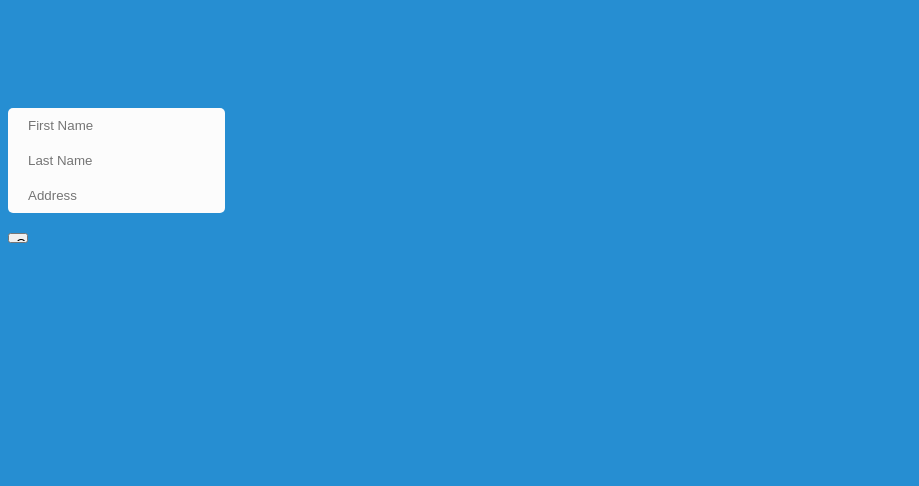
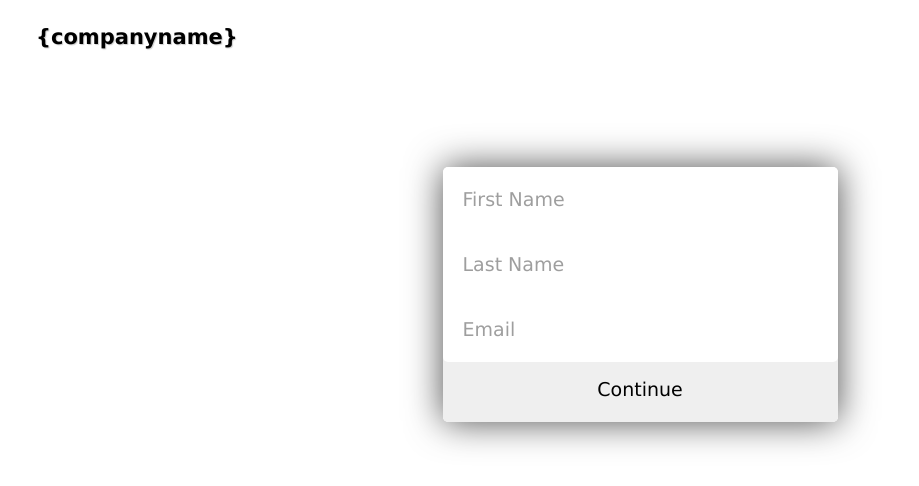
Before and after one commit to Flawless-Work/Merchant-Product, a website: page page2/index.html in a window 1280 px wide. Shown: the whole page, without its empty margins (0-919 px from the left). Drawn offline with Linux system fonts and the light colour scheme.

Commit message:
Designed Page1,2,3. Added configurable colors

```diff
--- a/page2/index.html
+++ b/page2/index.html
@@ -4,12 +4,14 @@
 
     </header>
 <body>
-
-    <div>
+  <div id="companyNameBox">
+    <h2 id="companyName">{companyname}</h2>
+  </div>
+    <div id="formBox">
         <form action="/page3/index.html" method="GET">
             <input id="inputFirstName" name="firstName" type="text" placeholder="First Name"><br>
             <input id="inputLastName" name="lastName" type="text" placeholder="Last Name"><br>
-            <input id="inputAdress" name="address" type="text" placeholder="Address"><br>
+            <input id="inputAdress" name="address" type="text" placeholder="Email"><br>
             <input id="continueButton" type="submit" value="Continue">
         </form>
     </div>
--- a/page2/style.css
+++ b/page2/style.css
@@ -1,27 +1,61 @@
 body {
-  background-color: #268ED2;
+  background-color: {backgroundColor};
+}
+
+::placeholder { /* Chrome, Firefox, Opera, Safari 10.1+ */
+    color: #6b6b6b;
+    opacity: 0.65; /* Firefox */
+}
+
+
+#companyNameBox {
+      top: 0;
+      bottom: 0;
+      padding: auto;
+      overflow: hidden;
+      border: none;
+      font-family: "Lucida Sans Unicode", "Lucida Grande", sans-serif;
+      font-size: 14px;
+      color: {textBrightColor};
+      text-indent: 2em;
+      -o-text-overflow: clip;
+      text-overflow: clip;
+      text-shadow: 1px 1px 1px rgba(0,0,0,0.2) ;
+    }
+
+#formBox {
+  -webkit-box-sizing: border-box;
+  -moz-box-sizing: border-box;
+  box-sizing: border-box;
+  border-radius: 5px;
+  margin: 100px auto 10px;
+  overflow: hidden;
+  width: 395px;
+  height: 255px;
+  border: none;
+  -webkit-box-shadow: 0px 0px 36px 0px rgba(0,0,0,0.7);
+box-shadow: 0px 0px 36px 0px rgba(0,0,0,0.7);
 }
 
 #inputFirstName {
-    margin-top: 100px;
   display: inline-block;
   -webkit-box-sizing: content-box;
   -moz-box-sizing: content-box;
   box-sizing: content-box;
   padding: 10px 20px;
-  border: none;
+  border: 1px;
+  border-bottom: 1px solid {PrimaryColor};
+  width: 355px;
+  height: 45px;
   -webkit-border-radius: 5px 5px 0px 0px;
   border-radius: 5px 5px 0px 0px;
-  font: class="support css-value">normal 16px/normal "Times New Roman", Times, serif;
-  color: rgba(0,142,198,1);
+  font-family: "Lucida Sans Unicode", "Lucida Grande", sans-serif;
+  font-size: 19px;
+  color: {textDarkColor};
   -o-text-overflow: clip;
   text-overflow: clip;
-  background: rgba(252,252,252,1);
-  text-shadow: 1px 1px 0 rgba(255,255,255,0.66) ;
-  -webkit-transition: all 200ms cubic-bezier(0.42, 0, 0.58, 1);
-  -moz-transition: all 200ms cubic-bezier(0.42, 0, 0.58, 1);
-  -o-transition: all 200ms cubic-bezier(0.42, 0, 0.58, 1);
-  transition: all 200ms cubic-bezier(0.42, 0, 0.58, 1);
+  background: {SecondaryColor};
+  outline: none;
 
 }
 
@@ -32,16 +66,15 @@ body {
     box-sizing: content-box;
     padding: 10px 20px;
     border: none;
-    font: class="support css-value">normal 16px/normal "Times New Roman", Times, serif;
-    color: rgba(0,142,198,1);
+    width: 355px;
+    height: 45px;
+    font-family: "Lucida Sans Unicode", "Lucida Grande", sans-serif;
+    font-size: 19px;
+    color: {textDarkColor};
     -o-text-overflow: clip;
     text-overflow: clip;
-    background: rgba(252,252,252,1);
-    text-shadow: 1px 1px 0 rgba(255,255,255,0.66) ;
-    -webkit-transition: all 200ms cubic-bezier(0.42, 0, 0.58, 1);
-    -moz-transition: all 200ms cubic-bezier(0.42, 0, 0.58, 1);
-    -o-transition: all 200ms cubic-bezier(0.42, 0, 0.58, 1);
-    transition: all 200ms cubic-bezier(0.42, 0, 0.58, 1);
+    background: {SecondaryColor};
+    outline: none;
 }
 
 #inputAdress {
@@ -50,27 +83,54 @@ body {
     -moz-box-sizing: content-box;
     box-sizing: content-box;
     padding: 10px 20px;
-    border: none;
+    border: 1px;
+    border-top: 1px solid {PrimaryColor};
+    width: 355px;
+    height: 45px;
     -webkit-border-radius: 0px 0px 5px 5px;
     border-radius: 0px 0px 5px 5px;
-    font: class="support css-value">normal 16px/normal "Times New Roman", Times, serif;
-    color: rgba(0,142,198,1);
+    font-family: "Lucida Sans Unicode", "Lucida Grande", sans-serif;
+    font-size: 19px;
+    color: {textDarkColor};
     -o-text-overflow: clip;
     text-overflow: clip;
-    background: rgba(252,252,252,1);
-    text-shadow: 1px 1px 0 rgba(255,255,255,0.66) ;
-    -webkit-transition: all 200ms cubic-bezier(0.42, 0, 0.58, 1);
-    -moz-transition: all 200ms cubic-bezier(0.42, 0, 0.58, 1);
-    -o-transition: all 200ms cubic-bezier(0.42, 0, 0.58, 1);
-    transition: all 200ms cubic-bezier(0.42, 0, 0.58, 1);
-}
-
-#continueButton {
-    margin-top: 20px;
-    width: 20px;
-    height: 10px;
+    background: {SecondaryColor};
+    outline: none;
 }
 
 #inputFirstName:active {
   background: rgba(240,240,240,1);
 }
+
+#continueButton {
+    display: block;
+    margin-top: -5px;
+    width: 395px;
+    height: 65px;
+    -webkit-border-radius: 0px 0px 5px 5px;
+    border-radius: 0px 0px 5px 5px;
+    background: {PrimaryColor};
+    border: 0;
+    font-family: "Lucida Sans Unicode", "Lucida Grande", sans-serif;
+    font-size: 19px;
+    color: {textBrightColor};
+}
+
+#continueButton:hover {
+  background: {buttonHoverColor};
+  color: {textDarkColor};
+  font-size: 17px;
+  transition-duration: 0.3s;
+  -webkit-box-shadow: inset 0px 0px 19px 0px rgba(0,0,0,0.4);
+  box-shadow: inset 0px 0px 19px 0px rgba(0,0,0,0.4);
+}
+
+#continueButton:active {
+  background: {buttonActiveColor};
+  color: {textDarkColor};
+  font-size: 15px;
+  transition-duration: 0.1s;
+  -webkit-box-shadow: inset 0px 0px 19px 0px rgba(0,0,0,0.7);
+  box-shadow: inset 0px 0px 19px 0px rgba(0,0,0,0.7);
+  outline: none;
+}
--- a/page3/style.css
+++ b/page3/style.css
@@ -1,5 +1,42 @@
+body {
+  background-color: {backgroundColor};
+}
+
+
+#companyNameBox {
+      top: 0;
+      bottom: 0;
+      padding: auto;
+      overflow: hidden;
+      border: none;
+      font-family: "Lucida Sans Unicode", "Lucida Grande", sans-serif;
+      font-size: 14px;
+      color: {textBrightColor};
+      text-indent: 2em;
+      -o-text-overflow: clip;
+      text-overflow: clip;
+      text-shadow: 1px 1px 1px rgba(0,0,0,0.2) ;
+    }
+
+#textBox {
+  -webkit-box-sizing: border-box;
+  -moz-box-sizing: border-box;
+  box-sizing: border-box;
+  border-radius: 5px;
+  margin: 100px auto 10px;
+  overflow: hidden;
+  width: 395px;
+  height: 255px;
+  border: none;
+  background: {SecondaryColor};
+  -webkit-box-shadow: 0px 0px 36px 0px rgba(0,0,0,0.7);
+box-shadow: 0px 0px 36px 0px rgba(0,0,0,0.7);
+}
+
 #ThankyouText {
-    margin-top: 100px;
     text-align: center;
-    font-family: sans-serif;
+    font-family: "Lucida Sans Unicode", "Lucida Grande", sans-serif;
+    font-size: 20px;
+    color: {textDarkColor};
+    padding: 5px;
 }
--- a/style.css
+++ b/style.css
@@ -1,6 +1,8 @@
 body {
-  background-color: #268ED2;
+  background-color: {backgroundColor};
 }
+
+
 
 #companyNameBox {
       top: 0;
@@ -8,8 +10,9 @@ body {
       padding: auto;
       overflow: hidden;
       border: none;
-      font: normal 12px/2 Arial Black, Gadget, sans-serif;
-      color: rgba(255,255,255,1);
+      font-family: "Lucida Sans Unicode", "Lucida Grande", sans-serif;
+      font-size: 14px;
+      color: {textBrightColor};
       text-indent: 2em;
       -o-text-overflow: clip;
       text-overflow: clip;
@@ -33,12 +36,13 @@ body {
   border-radius: 5px 5px 5px 0px;
      border-bottom-width: 3px;
     display: block;
+    object-fit: cover;
     height: 300px;
     width: 700px;
 }
 
 #productTitle {
-    margin-top: 30px;
+    margin-top: 40px;
     text-align: center;
     font-family: "Lucida Sans Unicode", "Lucida Grande", sans-serif;
     font-size: 20px;
@@ -53,11 +57,11 @@ body {
   width: 350px;
   -webkit-border-radius: 5px;
   border-radius: 5px;
-  color: rgba(255,255,255,1);
+  color: {textBrightColor};
   text-align: center;
   -o-text-overflow: ellipsis;
   text-overflow: ellipsis;
-  background: #21a7ff;
+  background: {PrimaryColor};
 
 }
 
@@ -68,7 +72,7 @@ body {
     font-size: 15px;
     letter-spacing: 0.1px;
     word-spacing: 2px;
-    color: #FFF;
+    color: {textDarkColor};
     font-weight: 400;
     text-decoration: none;
     font-style: normal;
@@ -81,7 +85,7 @@ body {
 #descTextBox {
   height: auto;
   width: 100%;
-  background: #FAF;
+  background: {SecondaryColor};
 }
 
 #priceBox {
@@ -96,7 +100,7 @@ body {
   text-align: center;
   -o-text-overflow: ellipsis;
   text-overflow: ellipsis;
-  background: #21a7ff;
+  background: {PrimaryColor};
 }
 
 #productPrice  {
@@ -105,7 +109,7 @@ body {
   font-size: 16px;
   letter-spacing: 1.2px;
   word-spacing: 2px;
-  color: #FFF;
+  color: {textBrightColor};
   font-weight: 400;
   text-decoration: none;
   font-style: normal;
@@ -128,28 +132,30 @@ body {
   font-size: 19px;
   -webkit-border-radius: 5px 0px 5px 0px;
   border-radius: 5px 0px 5px 0px;
-  color: rgba(255,255,255,1);
+  color: {textBrightColor};
   text-align: center;
   -o-text-overflow: ellipsis;
   text-overflow: ellipsis;
-  background: #21a7ff;
-  -webkit-box-shadow: inset 0px 0px 19px 0px rgba(0,0,0,0.1);
-  box-shadow: inset 0px 0px 19px 0px rgba(0,0,0,0.1);
+  background: {PrimaryColor};
   transition-duration: 0.3s;
+  outline: none;
 }
 
 #buyButton:hover {
-  background: #1399f2;
-  font-size: 21px;
+  background: {buttonHoverColor};
+  color: {textDarkColor};
+  font-size: 17px;
   transition-duration: 0.3s;
-  -webkit-box-shadow: inset 0px 0px 19px 0px rgba(255,255,255,0.1);
-  box-shadow: inset 0px 0px 19px 0px rgba(255,255,255,0.1);
+  -webkit-box-shadow: inset 0px 0px 19px 0px rgba(0,0,0,0.4);
+  box-shadow: inset 0px 0px 19px 0px rgba(0,0,0,0.4);
 }
 
 #buyButton:active {
-  background: #0e83d1;
-  font-size: 17px;
+  background: {buttonActiveColor};
+    color: {textDarkColor};
+  font-size: 15px;
   transition-duration: 0.1s;
-  -webkit-box-shadow: inset 0px 0px 19px 0px rgba(255,255,255,0.1);
-  box-shadow: inset 0px 0px 19px 0px rgba(255,255,255,0.1);
+  -webkit-box-shadow: inset 0px 0px 19px 0px rgba(0,0,0,0.7);
+  box-shadow: inset 0px 0px 19px 0px rgba(0,0,0,0.7);
+  outline: none;
 }
```
Also changed, not shown: config.json (+13 -4 lines), index.html (+1 -1 lines), page3/index.html (+6 -2 lines).
